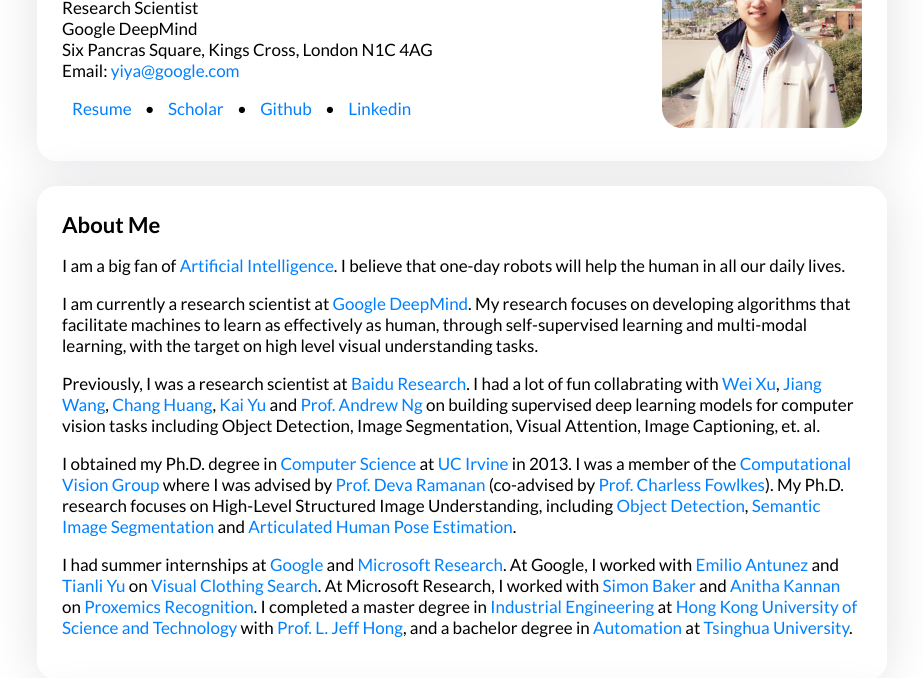
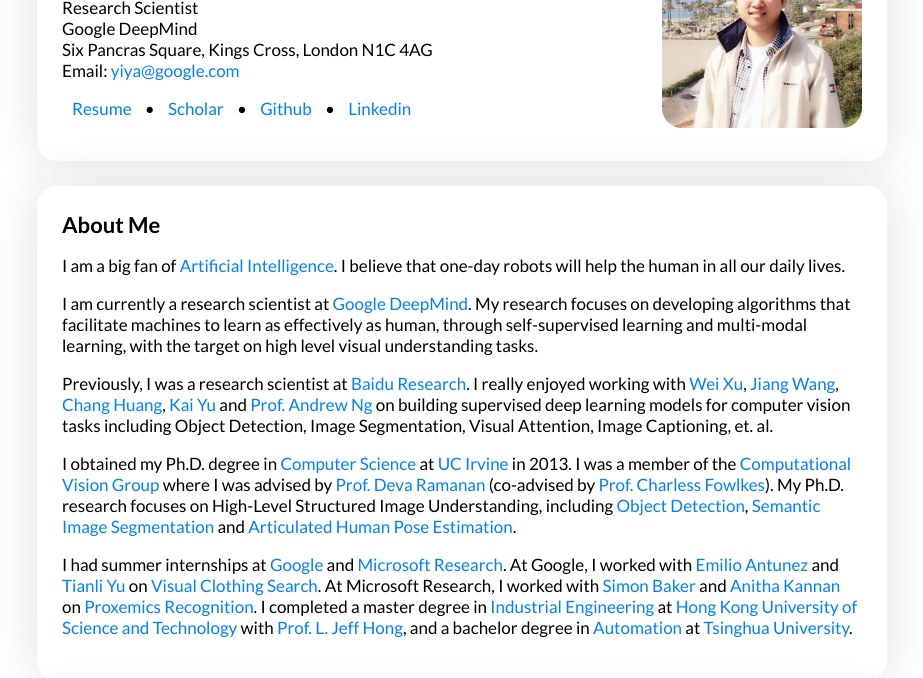
Before and after one commit to yangyi02/yangyi02.github.io, a plain HTML site: page index.html in a window 1280 px wide. Shown: the part 122-800 px from the top of the page, without its empty margins (178-1101 px from the left). Drawn offline with Linux system fonts and the light colour scheme.

Commit message:
Update index.html

```diff
--- a/index.html
+++ b/index.html
@@ -25,7 +25,7 @@
 		<h2>About Me</h2>
     <p>I am a big fan of <a href="https://en.wikipedia.org/wiki/Artificial_intelligence">Artificial Intelligence</a>. I believe that one-day robots will help the human in all our daily lives.</p>
     <p>I am currently a research scientist at <a href="http://www.deepmind.com/">Google DeepMind</a>. My research focuses on developing algorithms that facilitate machines to learn as effectively as human, through self-supervised learning and multi-modal learning, with the target on high level visual understanding tasks.</p>
-    <p>Previously, I was a research scientist at <a href="http://research.baidu.com/">Baidu Research</a>. I had a lot of fun collabrating with <a href="https://scholar.google.com/citations?user=Gxz1fqwAAAAJ&hl=en">Wei Xu</a>, <a href="http://users.eecs.northwestern.edu/~jwa368/">Jiang Wang</a>, <a href="https://scholar.google.com/citations?user=IyyEKyIAAAAJ&hl=en">Chang Huang</a>, <a href="https://scholar.google.com/citations?user=y5zkBeMAAAAJ&hl=en">Kai Yu</a> and <a href="http://www.andrewng.org/">Prof. Andrew Ng</a> on building supervised deep learning models for computer vision tasks including Object Detection, Image Segmentation, Visual Attention, Image Captioning, et. al.</p>
+    <p>Previously, I was a research scientist at <a href="http://research.baidu.com/">Baidu Research</a>. I really enjoyed working with <a href="https://scholar.google.com/citations?user=Gxz1fqwAAAAJ&hl=en">Wei Xu</a>, <a href="http://users.eecs.northwestern.edu/~jwa368/">Jiang Wang</a>, <a href="https://scholar.google.com/citations?user=IyyEKyIAAAAJ&hl=en">Chang Huang</a>, <a href="https://scholar.google.com/citations?user=y5zkBeMAAAAJ&hl=en">Kai Yu</a> and <a href="http://www.andrewng.org/">Prof. Andrew Ng</a> on building supervised deep learning models for computer vision tasks including Object Detection, Image Segmentation, Visual Attention, Image Captioning, et. al.</p>
     <p>I obtained my Ph.D. degree in <a href="http://www.ics.uci.edu">Computer Science</a> at <a href="http://www.uci.edu">UC Irvine</a> in 2013. I was a member of the <a href="http://vision.ics.uci.edu">Computational Vision Group</a> where I was advised by <a href="http://www.cs.cmu.edu/~deva/">Prof. Deva Ramanan</a> (co-advised by <a href="http://www.ics.uci.edu/~fowlkes/">Prof. Charless Fowlkes</a>). My Ph.D. research focuses on High-Level Structured Image Understanding, including <a href="https://en.wikipedia.org/wiki/Object_detection">Object Detection</a>, <a href="https://en.wikipedia.org/wiki/Image_segmentation">Semantic Image Segmentation</a> and <a href="https://en.wikipedia.org/wiki/Articulated_body_pose_estimation">Articulated Human Pose Estimation</a>.</p>
     <p>I had summer internships at <a href="http://www.google.com/">Google</a> and <a href="http://research.microsoft.com/en-us/">Microsoft Research</a>. At Google, I worked with <a href="https://geometry.stanford.edu/person.php?id=eantunez">Emilio Antunez</a> and <a href="https://www.linkedin.com/in/tianliyu">Tianli Yu</a> on <a href="https://googleblog.blogspot.com/2012/11/deck-halls-with-tools-for-shopping.html">Visual Clothing Search</a>. At Microsoft Research, I worked with <a href="https://scholar.google.com/citations?user=UcbjgQ0AAAAJ&hl=en">Simon Baker</a> and <a href="https://scholar.google.com/citations?user=eoBHpj4AAAAJ&hl=en">Anitha Kannan</a> on <a href="https://en.wikipedia.org/wiki/Proxemics">Proxemics Recognition</a>. I completed a master degree in <a href="http://www.ielm.ust.hk">Industrial Engineering</a> at <a href="http://www.ust.hk">Hong Kong University of Science and Technology</a> with <a href="http://personal.cb.cityu.edu.hk/jeffhong/">Prof. L. Jeff Hong</a>, and a bachelor degree in <a href="http://www.au.tsinghua.edu.cn/publish/auen/index.html">Automation</a> at <a href="http://www.tsinghua.edu.cn">Tsinghua University</a>.</p>
   </div>
```
